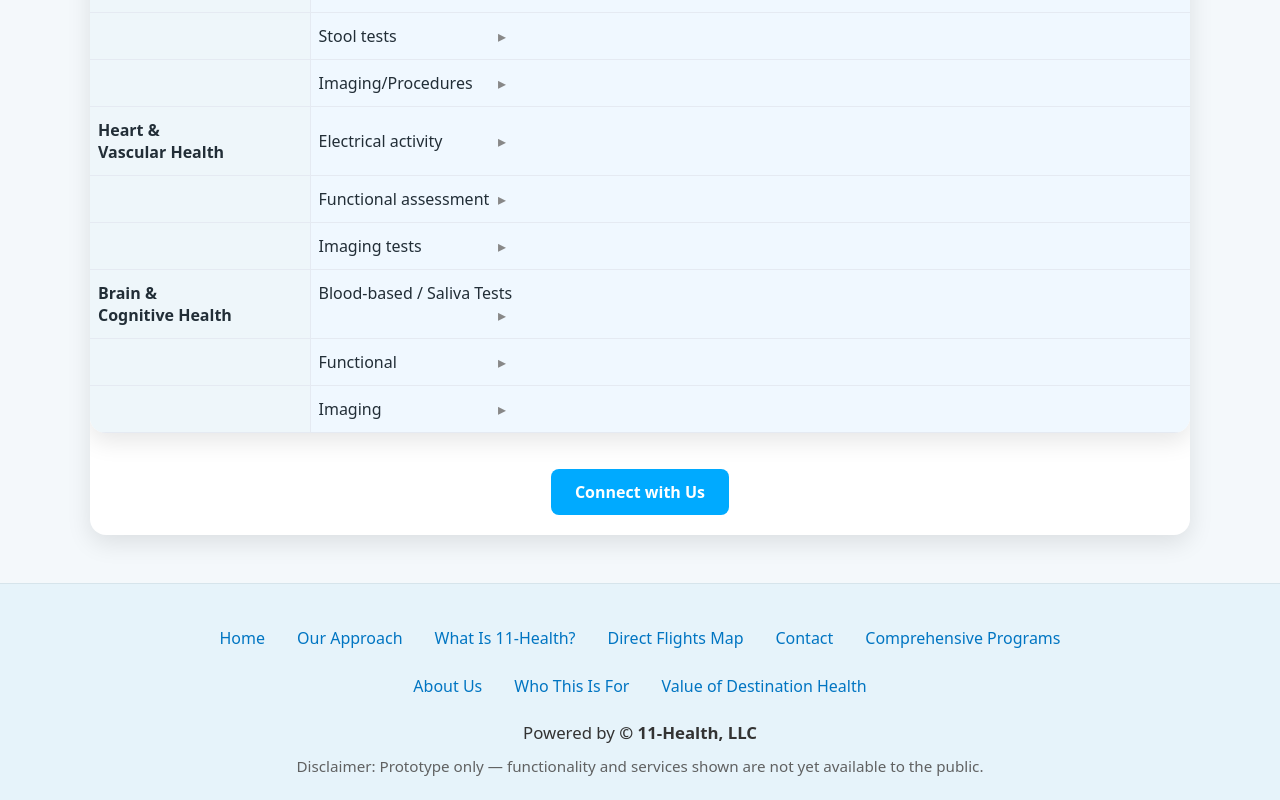
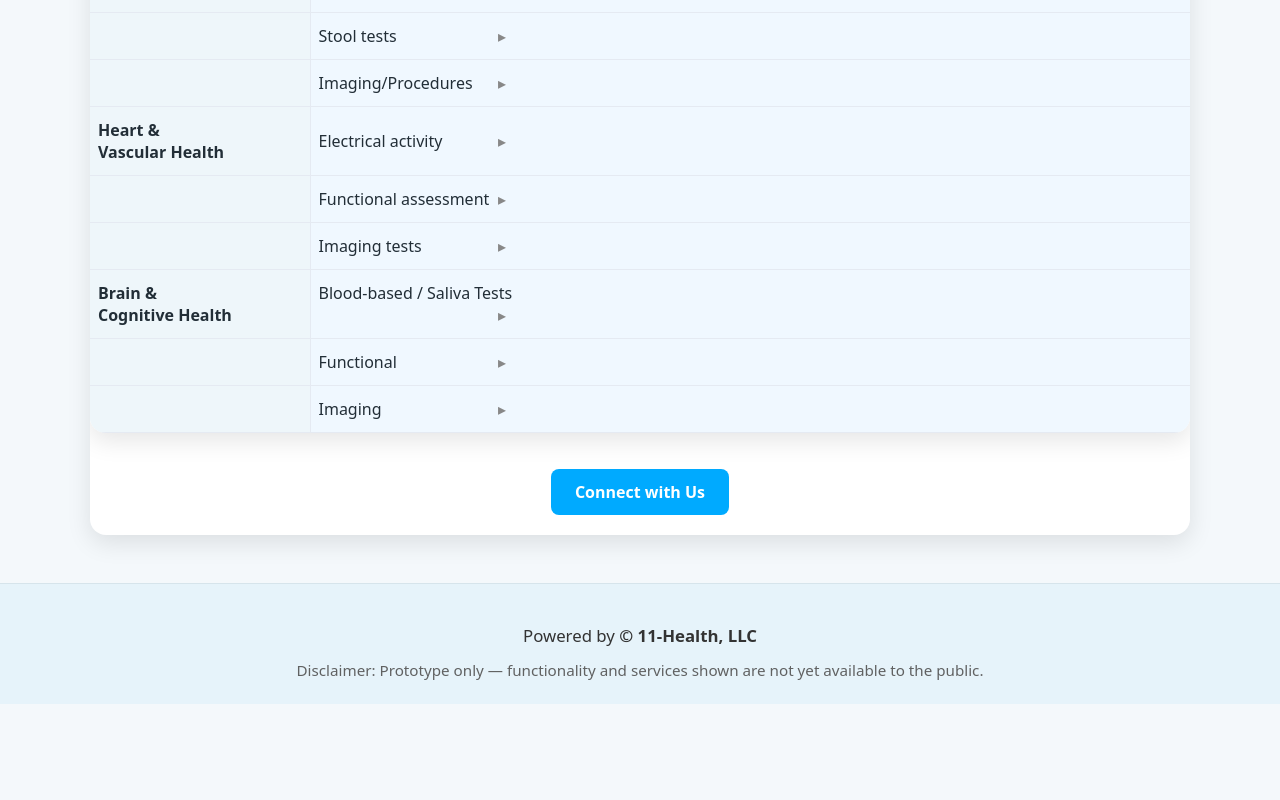
Before and after one commit to Change-In/11-Health5, a plain HTML site: page blog-7.html in a window 1280 px wide. Shown: the part 1858-2658 px from the top of the page. After the commit the page ends 2562 px from the top, so only its background shows below. Drawn offline with Linux system fonts and the light colour scheme.

Commit message:
Update blog-7.html

```diff
--- a/blog-7.html
+++ b/blog-7.html
@@ -348,17 +348,7 @@
   <!-- ========== FOOTER ========== -->
 <footer class="footer">
   <div class="footer-main">
-    <div class="footer-links">
-      <a href="#home">Home</a>
-      <a href="#features">Our Approach</a>
-      <a href="#what-is-11-health">What Is 11-Health?</a>
-      <a href="#map-section">Direct Flights Map</a>
-      <a href="#contact">Contact</a>
-      <a href="#programs">Comprehensive Programs</a>
-      <a href="#about">About Us</a>
-      <a href="#who">Who This Is For</a>
-      <a href="#value">Value of Destination Health</a>
-    </div>
+
     <div class="footer-powered">
       Powered by <strong>© 11-Health, LLC</strong>
     </div>
```
